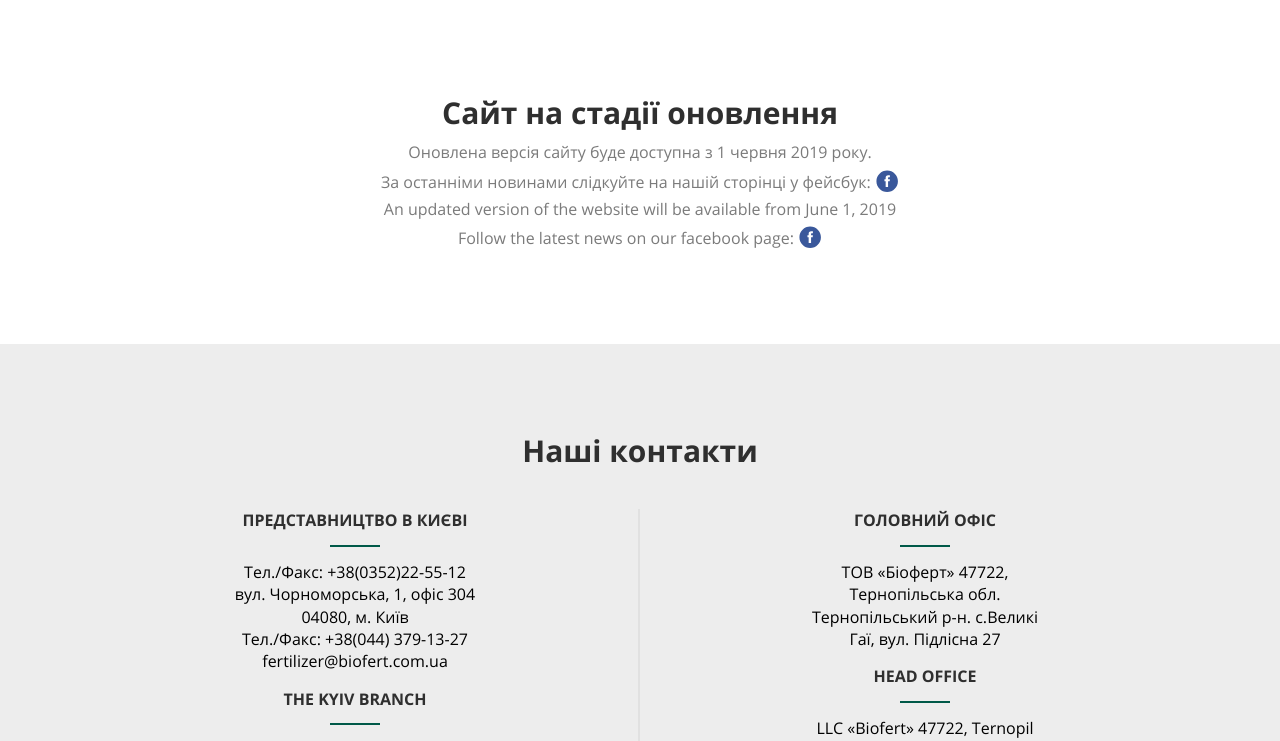
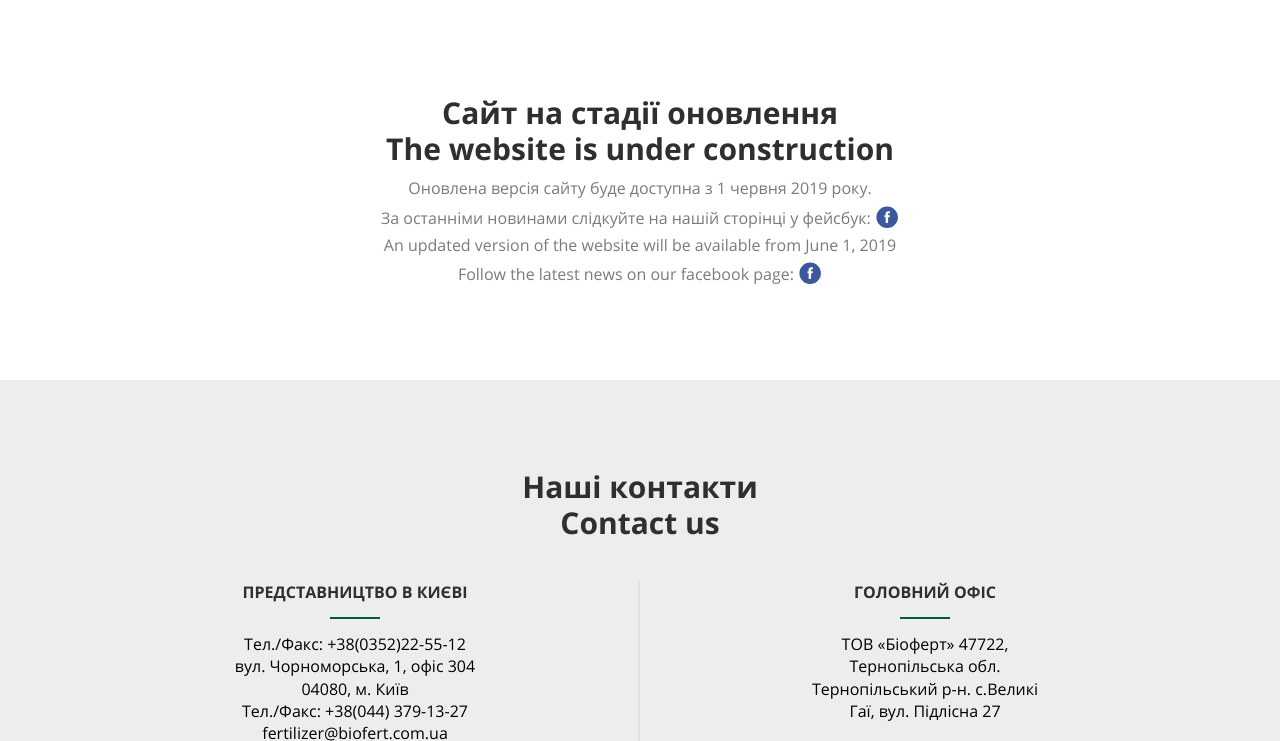
Before and after one commit to demiweb/biofert_page, a plain HTML site: page page-en.html in a window 1280 px wide. Shown: the part 510-1251 px from the top of the page. Drawn offline with Linux system fonts and the light colour scheme.

Commit message:
upd titles

```diff
--- a/page-en.html
+++ b/page-en.html
@@ -38,6 +38,7 @@
             <div class="col-12">
               <div class="banner__title">
                 <h3 class="h3">Сайт на стадії оновлення</h3>
+                <h3 class="h3">The website is under construction</h3>
               </div>
               <div class="banner__text text">
                 <p>Оновлена версія сайту буде доступна з 1 червня 2019 року.</p>
@@ -69,6 +70,7 @@
             <div class="col-12">
               <div class="footer__title">
                 <h3 class="h3">Наші контакти</h3>
+                <h3 class="h3">Contact us</h3>
               </div>
             </div>
           </div>
```
Also changed, not shown: page-ua.html (+2 -0 lines).
